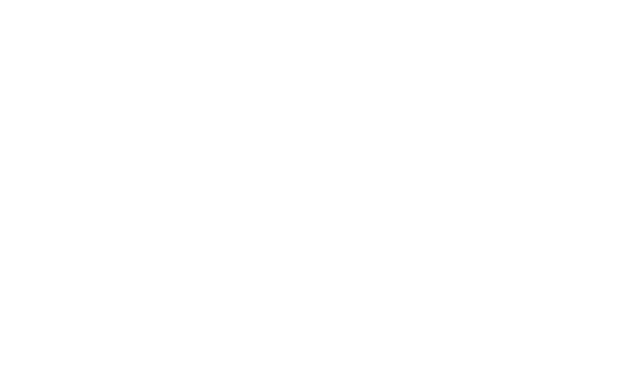
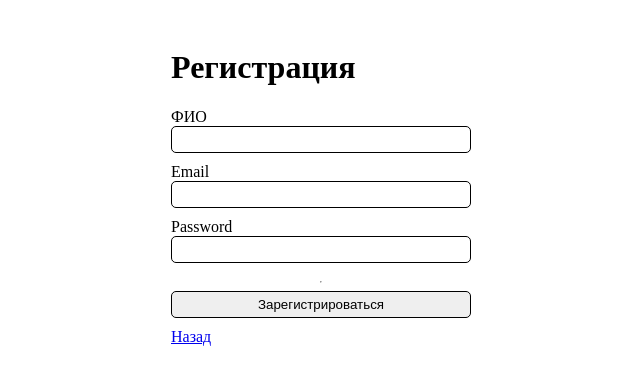
Before and after one commit to sozpawka/Task4, a Vue app in the folder my-app/: page /signup in a window 1280 px wide. Before the commit this address had no page. Shown: the top 384 px of the page, without its empty margins (319-959 px from the left). Built offline with nearby package versions, Linux system fonts and the light colour scheme.

Commit message:
3_Реализация_войти_регистрация

```diff
--- a/my-app/src/components/Login.vue
+++ b/my-app/src/components/Login.vue
@@ -1,15 +1,11 @@
 <template>
 	<form class="login" @submit.prevent="login">
 		<h1>Sign in</h1>
-
 		<label>Username</label>
 		<input type="text" required v-model="username"/>
-
 		<label>Password</label>
 		<input type="password" required v-model="password"/>
-
 		<hr/>
-
 		<button type="submit">Login</button>
 	</form>
 </template>
@@ -28,10 +24,13 @@ export default{
 				email:this.username,
 				password:this.password
 			}
-
+			localStorage.setItem('username',this.username)
 			this.$store
-			.dispatch('AUTH_REQUEST',userData)
-			.then(()=>this.$router.push('/'))
+				.dispatch('AUTH_REQUEST',userData)
+				.then(()=>this.$router.push('/'))
+				.catch(()=>{
+					alert('Неправильный логин или пароль')
+				})
 		}
 	}
 }
--- /dev/null
+++ b/my-app/src/components/Signup.vue
@@ -0,0 +1,74 @@
+<template>
+	<form class="signup" @submit.prevent="signup">
+		<h1>Регистрация</h1>
+		<label>ФИО</label>
+		<input type="text" v-model="fio" required>
+		<label>Email</label>
+		<input type="email" v-model="email" required>
+		<label>Password</label>
+		<input type="password" v-model="password" required>
+		<hr>
+		<button type="submit">Зарегистрироваться</button>
+		<p v-if="error" class="error">{{error}}</p>
+		<router-link to="/">Назад</router-link>
+	</form>
+</template>
+
+<script>
+import { signupRequest } from '../utils/api'
+
+export default{
+	data(){
+		return{
+			fio:'',
+			email:'',
+			password:'',
+			error:''
+		}
+	},
+	methods:{
+        signup(){
+            const user={
+                fio:this.fio,
+                email:this.email,
+                password:this.password
+            }
+
+            signupRequest(user)
+            .then(()=>{
+                alert('Регистрация успешна')
+                this.$router.push('/login')
+            })
+            .catch((err)=>{
+                if(err && err.errors){
+                    this.error=Object.values(err.errors).join(',')
+                }else if(err && err.message){
+                    this.error=err.message
+                }else{
+                    this.error='Ошибка регистрации'
+                }
+            })
+        }
+	}
+}
+</script>
+
+<style scoped>
+.signup{
+	display:flex;
+	flex-direction:column;
+	width:300px;
+	margin:0 auto;
+	padding:20px;
+}
+.signup input,button{
+	border:1px solid black;
+	border-radius:5px;
+	padding:5px;
+	margin-bottom:10px;
+}
+.error{
+	color:red;
+	margin-top:10px;
+}
+</style>
--- a/my-app/src/router/index.js
+++ b/my-app/src/router/index.js
@@ -1,22 +1,46 @@
 import { createRouter, createWebHistory } from 'vue-router'
+import store from '../store'
 import HomeView from '../views/HomeView.vue'
 import LoginView from '../views/LoginView.vue'
 
-const routes = [
+const ifAuthenticated = (to, from, next)=>{
+	if(store.getters.isAuthenticated){
+		next()
+		return
+	}
+	next('/login')
+}
+
+const ifNotAuthenticated = (to, from, next)=>{
+	if(!store.getters.isAuthenticated){
+		next()
+		return
+	}
+	next('/')
+}
+
+const routes=[
 	{
-		path: '/',
-		name: 'home',
-		component: HomeView
+		path:'/',
+		name:'home',
+		component:HomeView
 	},
 	{
-		path: '/login',
-		name: 'login',
-		component: LoginView
+		path:'/login',
+		name:'login',
+		component:LoginView,
+		beforeEnter:ifNotAuthenticated
+	},
+	{
+		path:'/signup',
+		name:'signup',
+		component:()=>import('../views/SignupView.vue'),
+		beforeEnter:ifNotAuthenticated
 	}
 ]
 
-const router = createRouter({
-	history: createWebHistory(),
+const router=createRouter({
+	history:createWebHistory(),
 	routes
 })
 
--- a/my-app/src/store/index.js
+++ b/my-app/src/store/index.js
@@ -1,10 +1,11 @@
+import { loginRequest } from '@/utils/api';
 import { createStore } from 'vuex';
 export default createStore({
 	state:{
-		token:localStorage.getItem('myAppToken')||''
+		token:localStorage.getItem('myAppToken')||'',
 	},
 	getters:{
-		isAuthenticated:(state)=>!!state.token
+		isAuthenticated:(state)=>!!state.token,
 	},
 	mutations:{
 		AUTH_SUCCESS:(state,token)=>{
@@ -12,21 +13,18 @@ export default createStore({
 		},
 		AUTH_ERROR:(state)=>{
 			state.token=''
+		},
+		LOGOUT:(state)=>{
+			state.token=''
 		}
 	},
 	actions:{
 		AUTH_REQUEST:({commit},user)=>{
 			return new Promise((resolve,reject)=>{
-				fetch('http://localhost:3000/login',{
-					method:'POST',
-					headers:{'Content-Type':'application/json'},
-					body:JSON.stringify(user)
-				})
-				.then(res=>res.json())
-				.then(data=>{
-					const token=data.data.user_token
+				loginRequest(user)
+				.then((token)=>{
+					commit('AUTH_SUCCESS',token)
 					localStorage.setItem('myAppToken',token)
-					commit('AUTH_SUCCESS',token)
 					resolve()
 				})
 				.catch(()=>{
@@ -35,6 +33,12 @@ export default createStore({
 					reject()
 				})
 			})
+		},
+
+		LOGOUT:({commit})=>{
+			commit('LOGOUT')
+			localStorage.removeItem('myAppToken')
+			localStorage.removeItem('username')
 		}
 	}
 })
--- a/my-app/src/utils/api.js
+++ b/my-app/src/utils/api.js
@@ -1,8 +1,8 @@
-const API = process.env.VUE_APP_API;
+const API = 'http://lifestealer86.ru/api-shop'
 
 export const loginRequest = (user) =>{
     return new Promise((resolve, reject) => {
-        fetch('${API}/login', {
+        fetch(`${API}/login`, {
             method: 'POST',
             headers: {
                 'Content-Type': 'application/json;charset=utf-8',
@@ -10,9 +10,37 @@ export const loginRequest = (user) =>{
             body: JSON.stringify(user),
         })
         .then((response) => response.json())
-        .then((result) => resolve(result.data.user_token))
+        .then(data=>{
+			if(data.data){
+				resolve(data.data.user_token)
+			}else{
+				reject(data.error)
+			}
+		})
         .catch((error) => {
             reject(error);
         });
     });
 };
+export const signupRequest = (user)=>{
+	return new Promise((resolve,reject)=>{
+		fetch(`${API}/signup`,{
+			method:'POST',
+			headers:{
+				'Content-Type':'application/json'
+			},
+			body:JSON.stringify(user)
+		})
+		.then(res=>res.json())
+		.then(data=>{
+			if(data.data){
+				resolve(data.data.user_token)
+			}else{
+				reject(data.error)
+			}
+		})
+		.catch(error=>{
+			reject(error)
+		});
+	});
+};
--- a/my-app/src/views/HomeView.vue
+++ b/my-app/src/views/HomeView.vue
@@ -1,18 +1,34 @@
 <template>
 	<div class="home">
-
 		<h1>Каталог товаров</h1>
-
-		<div class="links">
+		<div v-if="!isAuth" class="links">
 			<router-link to="/login">Войти</router-link>
+			<router-link to="/signup">Регистрация</router-link>
+		</div>
+		<div v-if="isAuth" class="profile">
+			<p>Профиль: {{username}}</p>
+			<button @click="logout">Выйти</button>
 		</div>
 
 	</div>
 </template>
 
 <script>
-export default {
-	name: 'HomeView'
+export default{
+	computed:{
+    isAuth(){
+      return this.$store.getters.isAuthenticated
+    },
+    username(){
+      return localStorage.getItem('username')
+    }
+  },
+	methods:{
+		logout(){
+			this.$store.dispatch('LOGOUT')
+			this.$router.push('/')
+		}
+	}
 }
 </script>
 
@@ -21,15 +37,24 @@ export default {
 	text-align:center;
 	padding:40px;
 }
-
-.links{
-	margin-top:20px;
-}
-
 .links a{
+	margin:10px;
 	padding:10px 20px;
 	border:1px solid black;
 	text-decoration:none;
 	border-radius:5px;
 }
+.profile{
+	width:200px;
+	margin:30px auto;
+	padding:15px;
+	border:1px solid black;
+	border-radius:5px;
+}
+.profile button{
+	margin-top:10px;
+	padding:5px 10px;
+	border:1px solid black;
+	border-radius:5px;
+}
 </style>
--- /dev/null
+++ b/my-app/src/views/SignupView.vue
@@ -0,0 +1,15 @@
+<template>
+	<div>
+		<Signup/>
+	</div>
+</template>
+
+<script>
+import Signup from '../components/Signup.vue'
+
+export default{
+	components:{
+		Signup
+	}
+}
+</script>
```
